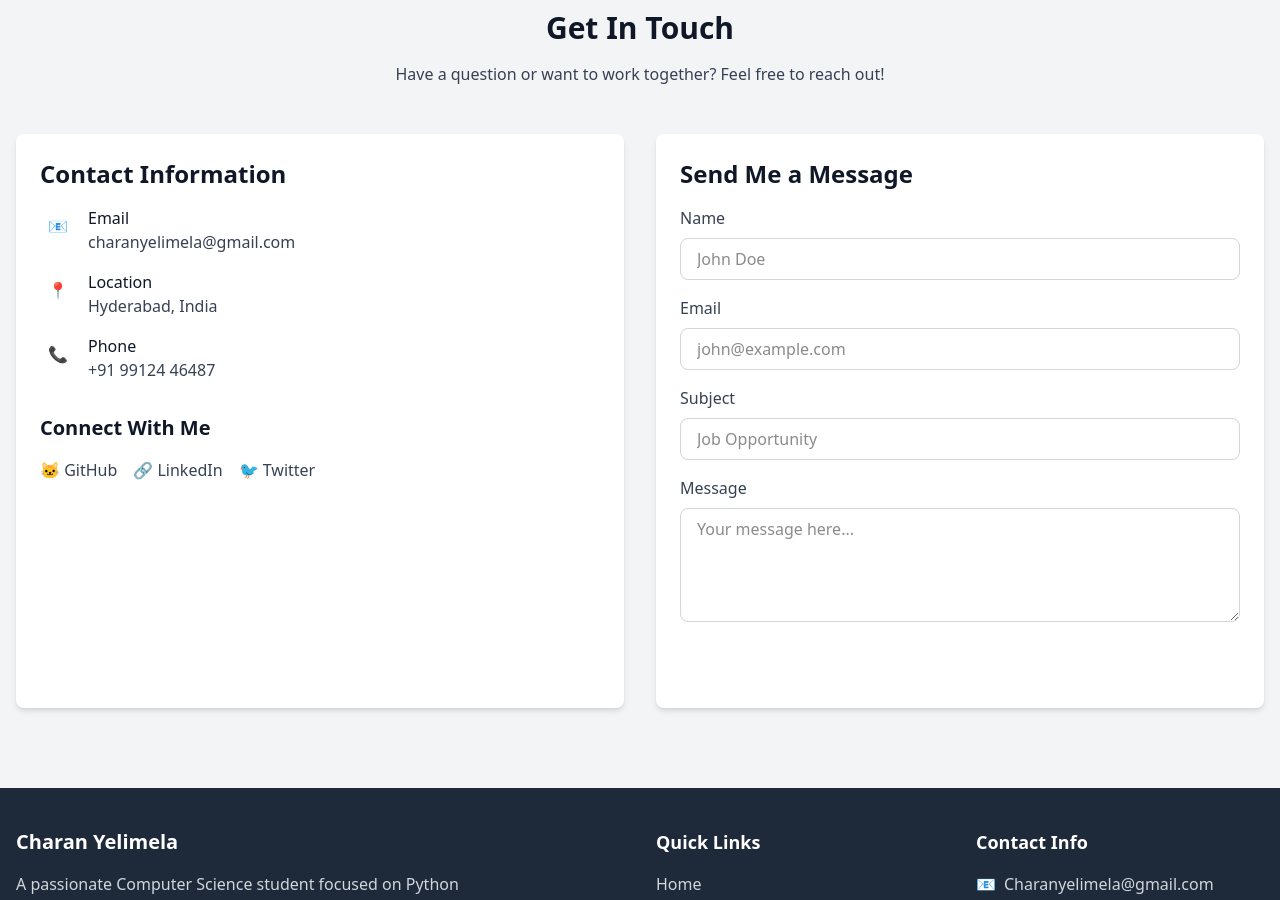
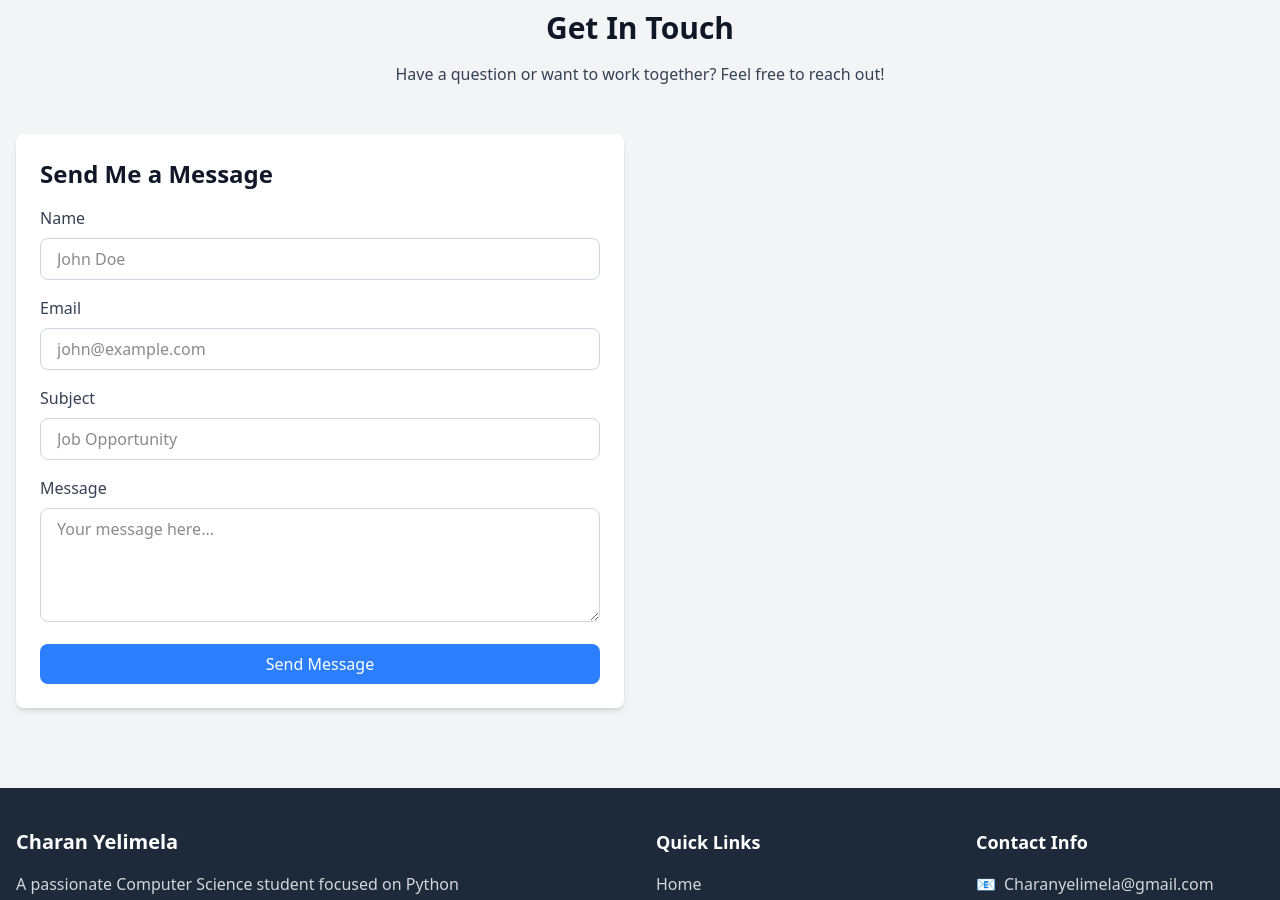
Before and after one commit to charanYelimela334/portfolio, a Next.js app: page / in a window 1280 px wide. Shown: the part 7180-8080 px from the top of the page. Built offline with nearby package versions, Linux system fonts and the light colour scheme.

Commit message:
[Cursor] Update project image paths and ensure visibility

```diff
--- a/src/components/Contact.tsx
+++ b/src/components/Contact.tsx
@@ -80,72 +80,6 @@ export default function Contact() {
         {/* Contact Grid */}
         <div className="grid grid-cols-1 md:grid-cols-2 gap-8">
 
-          {/* Contact Info */}
-          <motion.div
-            className="bg-white p-6 rounded-lg shadow-md"
-            initial={{ opacity: 0, x: -50 }}
-            whileInView={{ opacity: 1, x: 0 }}
-            transition={{ duration: 0.5 }}
-            viewport={{ once: true }}
-          >
-            <h3 className="text-2xl font-semibold text-gray-900 mb-4">Contact Information</h3>
-            <div className="space-y-4">
-
-              {/* Email */}
-              <div className="flex items-start">
-                <div className="bg-primary text-white p-2 rounded-full mr-3">
-                  📧
-                </div>
-                <div>
-                  <p className="font-medium text-gray-900">Email</p>
-                  <a href="mailto:charanyelimela@gmail.com" className="text-gray-700 hover:text-primary transition">
-                    charanyelimela@gmail.com
-                  </a>
-                </div>
-              </div>
-
-              {/* Location */}
-              <div className="flex items-start">
-                <div className="bg-primary text-white p-2 rounded-full mr-3">
-                  📍
-                </div>
-                <div>
-                  <p className="font-medium text-gray-900">Location</p>
-                  <p className="text-gray-700">Hyderabad, India</p>
-                </div>
-              </div>
-
-              {/* Phone */}
-              <div className="flex items-start">
-                <div className="bg-primary text-white p-2 rounded-full mr-3">
-                  📞
-                </div>
-                <div>
-                  <p className="font-medium text-gray-900">Phone</p>
-                  <a href="tel:+919912446487" className="text-gray-700 hover:text-primary transition">
-                    +91 99124 46487
-                  </a>
-                </div>
-              </div>
-            </div>
-
-            {/* Social Links */}
-            <div className="mt-8">
-              <h4 className="text-xl font-semibold text-gray-900 mb-4">Connect With Me</h4>
-              <div className="flex space-x-4">
-                <a href="https://github.com/charanYelimela334" target="_blank" className="text-gray-700 hover:text-primary transition">
-                  🐱 GitHub
-                </a>
-                <a href="https://www.linkedin.com/in/charanyelimela/" target="_blank" className="text-gray-700 hover:text-primary transition">
-                  🔗 LinkedIn
-                </a>
-                <a href="https://x.com/c_yelimela" target="_blank" className="text-gray-700 hover:text-primary transition">
-                  🐦 Twitter
-                </a>
-              </div>
-            </div>
-          </motion.div>
-
           {/* Contact Form */}
           <motion.div
             className="bg-white p-6 rounded-lg shadow-md"
@@ -156,9 +90,6 @@ export default function Contact() {
           >
             <h3 className="text-2xl font-semibold text-gray-900 mb-4">Send Me a Message</h3>
             <form onSubmit={handleSubmit}>
-              <input type="hidden" name="_subject" value="New submission!" />
-              <input type="hidden" name="_captcha" value="false" />
-
               <div className="mb-4">
                 <label htmlFor="name" className="block text-gray-700 mb-2">Name</label>
                 <input
@@ -167,7 +98,7 @@ export default function Contact() {
                   name="name"
                   value={formData.name}
                   onChange={handleChange}
-                  className="w-full px-4 py-2 border border-gray-300 rounded-lg focus:ring-primary focus:border-primary"
+                  className="w-full px-4 py-2 border border-gray-300 rounded-lg focus:ring-blue-500 focus:border-blue-500"
                   placeholder="John Doe"
                   required
                 />
@@ -181,7 +112,7 @@ export default function Contact() {
                   name="email"
                   value={formData.email}
                   onChange={handleChange}
-                  className="w-full px-4 py-2 border border-gray-300 rounded-lg focus:ring-primary focus:border-primary"
+                  className="w-full px-4 py-2 border border-gray-300 rounded-lg focus:ring-blue-500 focus:border-blue-500"
                   placeholder="john@example.com"
                   required
                 />
@@ -195,7 +126,7 @@ export default function Contact() {
                   name="subject"
                   value={formData.subject}
                   onChange={handleChange}
-                  className="w-full px-4 py-2 border border-gray-300 rounded-lg focus:ring-primary focus:border-primary"
+                  className="w-full px-4 py-2 border border-gray-300 rounded-lg focus:ring-blue-500 focus:border-blue-500"
                   placeholder="Job Opportunity"
                   required
                 />
@@ -209,13 +140,17 @@ export default function Contact() {
                   value={formData.message}
                   onChange={handleChange}
                   rows={4}
-                  className="w-full px-4 py-2 border border-gray-300 rounded-lg focus:ring-primary focus:border-primary"
+                  className="w-full px-4 py-2 border border-gray-300 rounded-lg focus:ring-blue-500 focus:border-blue-500"
                   placeholder="Your message here..."
                   required
                 ></textarea>
               </div>
 
-              <button type="submit" className="w-full bg-primary text-white py-2 px-4 rounded-lg hover:bg-accent transition">
+              {/* Updated Submit Button */}
+              <button
+                type="submit"
+                className="w-full bg-blue-500 text-white py-2 px-4 rounded-lg hover:bg-blue-700 transition"
+              >
                 Send Message
               </button>
 
```
Also changed, not shown: public/images/project-attendance.jpg (added).
